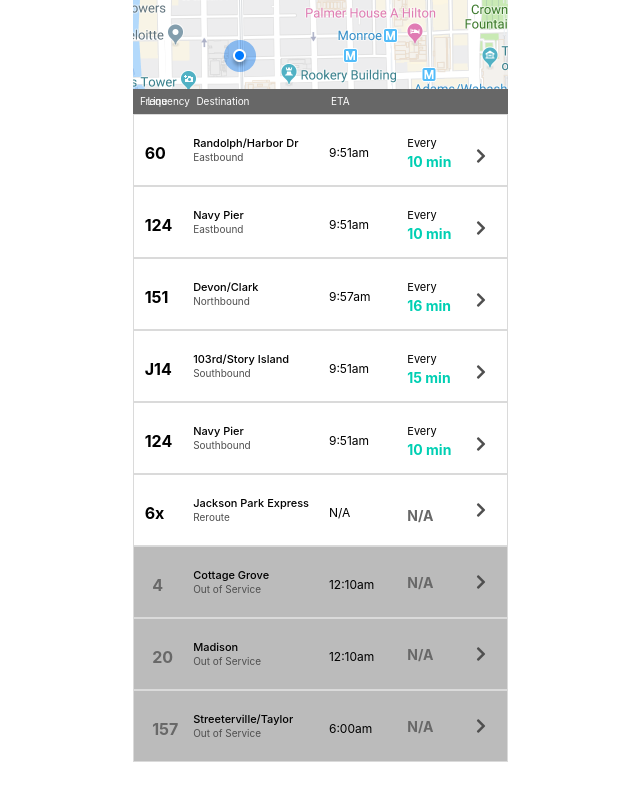
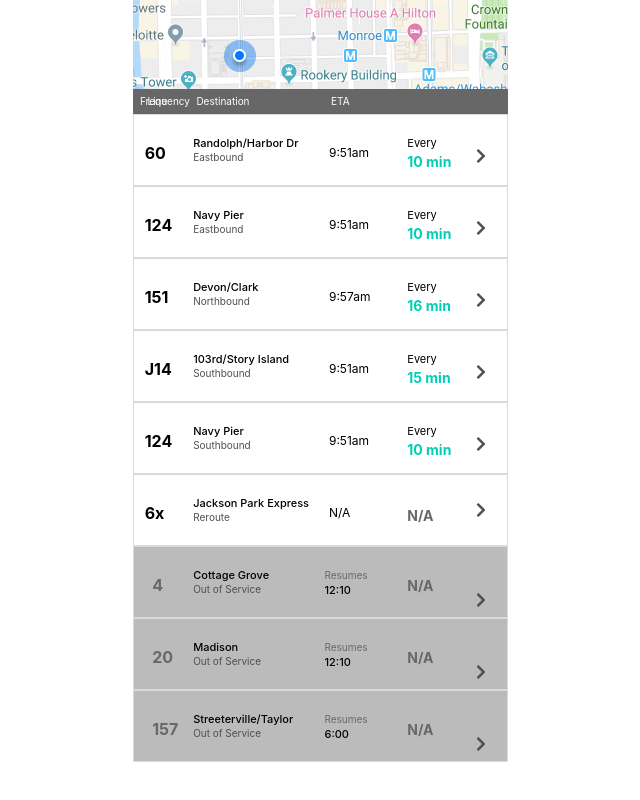
Before and after one commit to kurisuti/Frontend-Challenge, a plain HTML site: page index.html in a window 1280 px wide. Shown: the part 336-1136 px from the top of the page, without its empty margins (320-960 px from the left). Drawn offline with Linux system fonts and the light colour scheme.

Commit message:
added copy to ETA section

```diff
--- a/css/style.css
+++ b/css/style.css
@@ -224,12 +224,21 @@ h6{
   bottom: 40px;
 }
 
+.eta-inactive{
+  color:#686868;
+  position:relative;
+  bottom: 96px;
+  margin-left: 48%;
+  margin-right:40%;
+  width: 20%;
+  line-height: .3em;
+}
 
 .frequency-inactive {
   color:#686868;
   padding-left:72%;
   position:relative;
-  bottom: 105px;
+  bottom: 120px;
 }
 
 
--- a/index.html
+++ b/index.html
@@ -167,8 +167,9 @@
                   <h1>Cottage Grove</h1>
                   <p>Out of Service</p>
               </div>
-              <div class="eta">
-                  <h2>12:10am</h2>
+              <div class="eta-inactive">
+                  <p>Resumes</p>
+                  <h1>12:10</h1>
               </div>
               <div class="frequency-inactive">
                   <h5>N/A</h5>
@@ -185,8 +186,9 @@
                   <h1>Madison</h1>
                   <p>Out of Service</p>
                 </div>
-                <div class="eta">
-                      <h2>12:10am</h2>
+                <div class="eta-inactive">
+                  <p>Resumes</p>
+                  <h1>12:10</h1>
                 </div>
                 <div class="frequency-inactive">
                   <h5>N/A</h5>
@@ -203,8 +205,9 @@
                   <h1>Streeterville/Taylor</h1>
                   <p>Out of Service</p>
                 </div>
-                <div class="eta">
-                    <h2>6:00am</h2>
+                <div class="eta-inactive">
+                  <p>Resumes</p>
+                  <h1>6:00</h1>
                 </div>
                 <div class="frequency-inactive">
                     <h5>N/A</h5>
```
